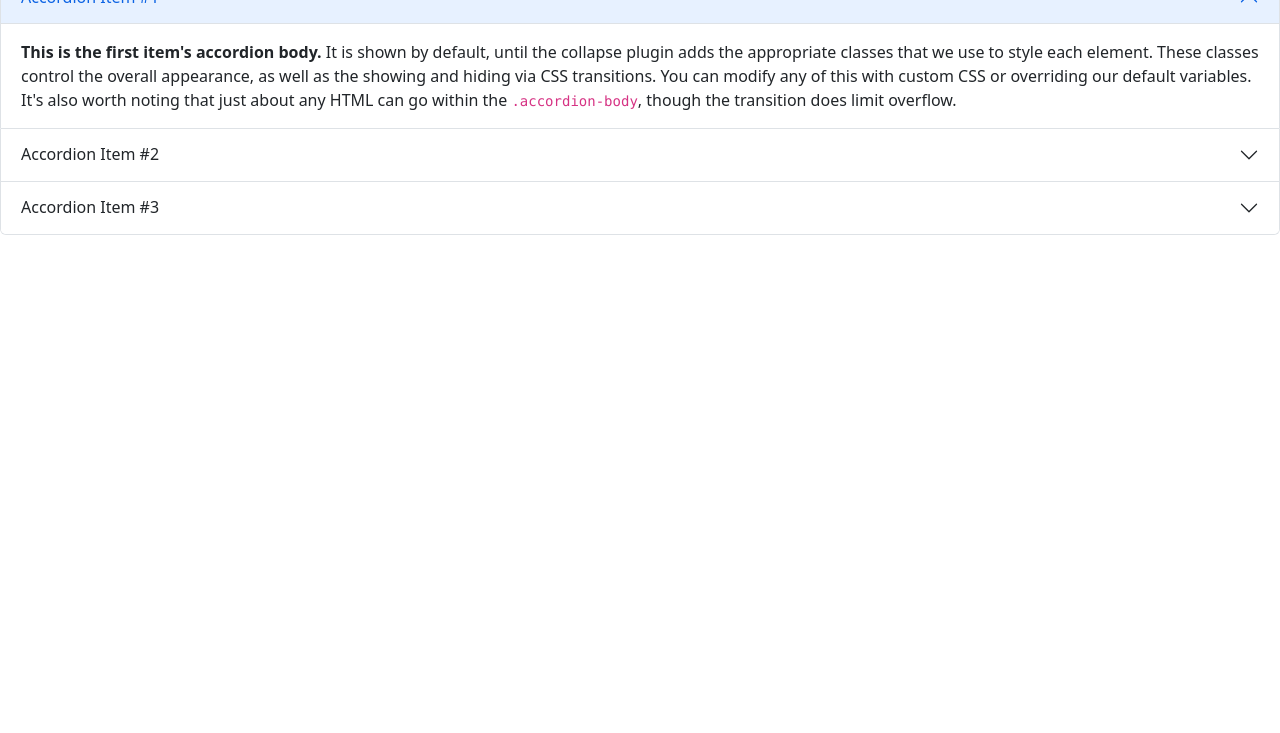
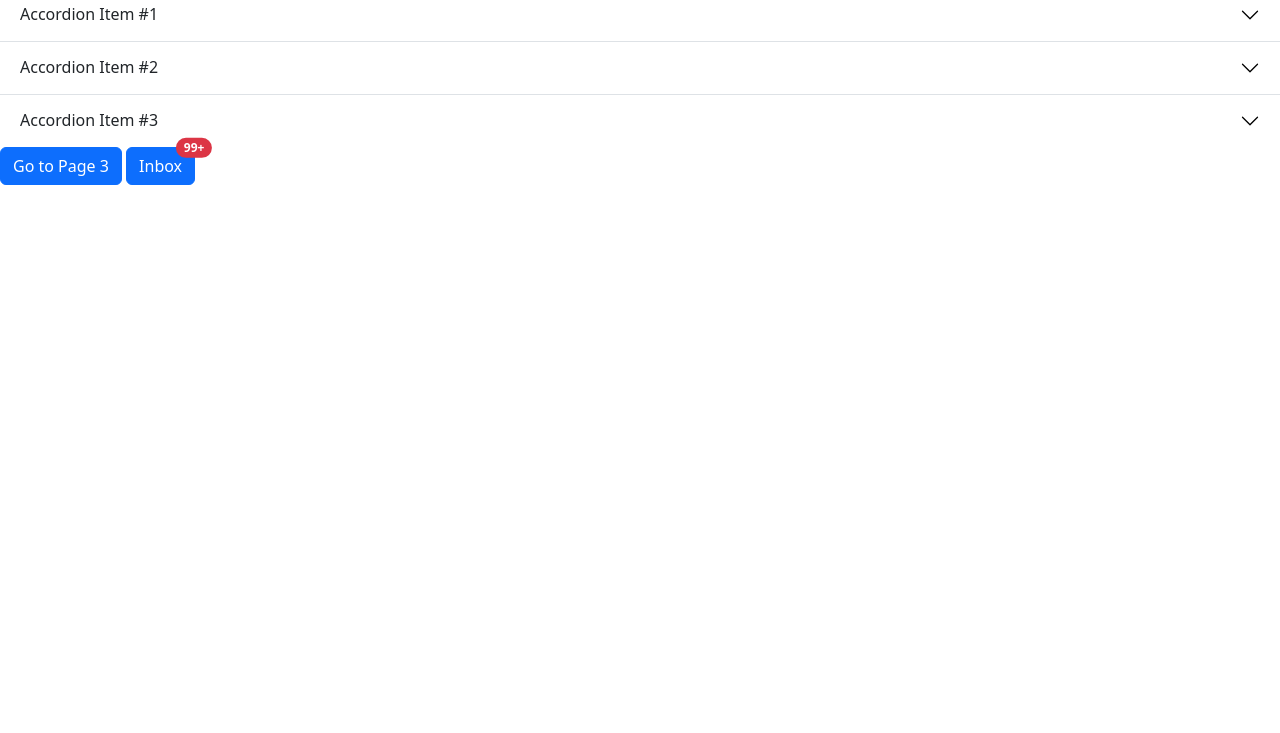
Before and after one commit to FenixStri/4033Homework1, a plain HTML site: page page1.html in a window 1280 px wide. Shown: the part 67-800 px from the top of the page. Drawn offline with nearby package versions, Linux system fonts and the light colour scheme.

Commit message:
Update page1.html

```diff
--- a/page1.html
+++ b/page1.html
@@ -1,48 +1,58 @@
 <!doctype html>
-<html>
+<html lang="en">
   <head>
-        <link href="https://cdn.jsdelivr.net/npm/bootstrap@5.2.1/dist/css/bootstrap.min.css" rel="stylesheet" integrity="sha384-iYQeCzEYFbKjA/T2uDLTpkwGzCiq6soy8tYaI1GyVh/UjpbCx/TYkiZhlZB6+fzT" crossorigin="anonymous">
-<a class="btn btn-primary" href="index.html" role="button">Home</a>
-    </head>
-<body>
-<div class="accordion" id="accordionExample">
+     <link href="https://cdn.jsdelivr.net/npm/bootstrap@5.2.0/dist/css/bootstrap.min.css" rel="stylesheet" integrity="sha384-gH2yIJqKdNHPEq0n4Mqa/HGKIhSkIHeL5AyhkYV8i59U5AR6csBvApHHNl/vI1Bx" crossorigin="anonymous">
+    <meta charset="utf-8">
+    <meta name="viewport" content="width=device-width, initial-scale=1">
+    <title>Bootstrap demo</title>
+
+  </head>
+  <body>
+    <h1>Hello, world!</h1>
+
+    <div class="accordion accordion-flush" id="accordionFlushExample">
   <div class="accordion-item">
-    <h2 class="accordion-header" id="headingOne">
-      <button class="accordion-button" type="button" data-bs-toggle="collapse" data-bs-target="#collapseOne" aria-expanded="true" aria-controls="collapseOne">
+    <h2 class="accordion-header" id="flush-headingOne">
+      <button class="accordion-button collapsed" type="button" data-bs-toggle="collapse" data-bs-target="#flush-collapseOne" aria-expanded="false" aria-controls="flush-collapseOne">
         Accordion Item #1
       </button>
     </h2>
-    <div id="collapseOne" class="accordion-collapse collapse show" aria-labelledby="headingOne" data-bs-parent="#accordionExample">
-      <div class="accordion-body">
-        <strong>This is the first item's accordion body.</strong> It is shown by default, until the collapse plugin adds the appropriate classes that we use to style each element. These classes control the overall appearance, as well as the showing and hiding via CSS transitions. You can modify any of this with custom CSS or overriding our default variables. It's also worth noting that just about any HTML can go within the <code>.accordion-body</code>, though the transition does limit overflow.
-      </div>
+    <div id="flush-collapseOne" class="accordion-collapse collapse" aria-labelledby="flush-headingOne" data-bs-parent="#accordionFlushExample">
+      <div class="accordion-body">Placeholder content for this accordion, which is intended to demonstrate the <code>.accordion-flush</code> class. This is the first item's accordion body.</div>
     </div>
   </div>
   <div class="accordion-item">
-    <h2 class="accordion-header" id="headingTwo">
-      <button class="accordion-button collapsed" type="button" data-bs-toggle="collapse" data-bs-target="#collapseTwo" aria-expanded="false" aria-controls="collapseTwo">
+    <h2 class="accordion-header" id="flush-headingTwo">
+      <button class="accordion-button collapsed" type="button" data-bs-toggle="collapse" data-bs-target="#flush-collapseTwo" aria-expanded="false" aria-controls="flush-collapseTwo">
         Accordion Item #2
       </button>
     </h2>
-    <div id="collapseTwo" class="accordion-collapse collapse" aria-labelledby="headingTwo" data-bs-parent="#accordionExample">
-      <div class="accordion-body">
-        <strong>This is the second item's accordion body.</strong> It is hidden by default, until the collapse plugin adds the appropriate classes that we use to style each element. These classes control the overall appearance, as well as the showing and hiding via CSS transitions. You can modify any of this with custom CSS or overriding our default variables. It's also worth noting that just about any HTML can go within the <code>.accordion-body</code>, though the transition does limit overflow.
-      </div>
+    <div id="flush-collapseTwo" class="accordion-collapse collapse" aria-labelledby="flush-headingTwo" data-bs-parent="#accordionFlushExample">
+      <div class="accordion-body">Placeholder content for this accordion, which is intended to demonstrate the <code>.accordion-flush</code> class. This is the second item's accordion body. Let's imagine this being filled with some actual content.</div>
     </div>
   </div>
   <div class="accordion-item">
-    <h2 class="accordion-header" id="headingThree">
-      <button class="accordion-button collapsed" type="button" data-bs-toggle="collapse" data-bs-target="#collapseThree" aria-expanded="false" aria-controls="collapseThree">
+    <h2 class="accordion-header" id="flush-headingThree">
+      <button class="accordion-button collapsed" type="button" data-bs-toggle="collapse" data-bs-target="#flush-collapseThree" aria-expanded="false" aria-controls="flush-collapseThree">
         Accordion Item #3
       </button>
     </h2>
-    <div id="collapseThree" class="accordion-collapse collapse" aria-labelledby="headingThree" data-bs-parent="#accordionExample">
-      <div class="accordion-body">
-        <strong>This is the third item's accordion body.</strong> It is hidden by default, until the collapse plugin adds the appropriate classes that we use to style each element. These classes control the overall appearance, as well as the showing and hiding via CSS transitions. You can modify any of this with custom CSS or overriding our default variables. It's also worth noting that just about any HTML can go within the <code>.accordion-body</code>, though the transition does limit overflow.
-      </div>
+    <div id="flush-collapseThree" class="accordion-collapse collapse" aria-labelledby="flush-headingThree" data-bs-parent="#accordionFlushExample">
+      <div class="accordion-body">Placeholder content for this accordion, which is intended to demonstrate the <code>.accordion-flush</code> class. This is the third item's accordion body. Nothing more exciting happening here in terms of content, but just filling up the space to make it look, at least at first glance, a bit more representative of how this would look in a real-world application.</div>
     </div>
   </div>
 </div>
 
-</body>
+   <script src="https://cdn.jsdelivr.net/npm/bootstrap@5.2.0/dist/js/bootstrap.bundle.min.js" integrity="sha384-A3rJD856KowSb7dwlZdYEkO39Gagi7vIsF0jrRAoQmDKKtQBHUuLZ9AsSv4jD4Xa" crossorigin="anonymous"></script>
+    <a class="btn btn-primary" href="page3.html" role="button">Go to Page 3</a>
+
+     <button type="button" class="btn btn-primary position-relative">
+  Inbox
+  <span class="position-absolute top-0 start-100 translate-middle badge rounded-pill bg-danger">
+    99+
+    <span class="visually-hidden">unread messages</span>
+  </span>
+</button>
+  </body>
+
 </html>
```
